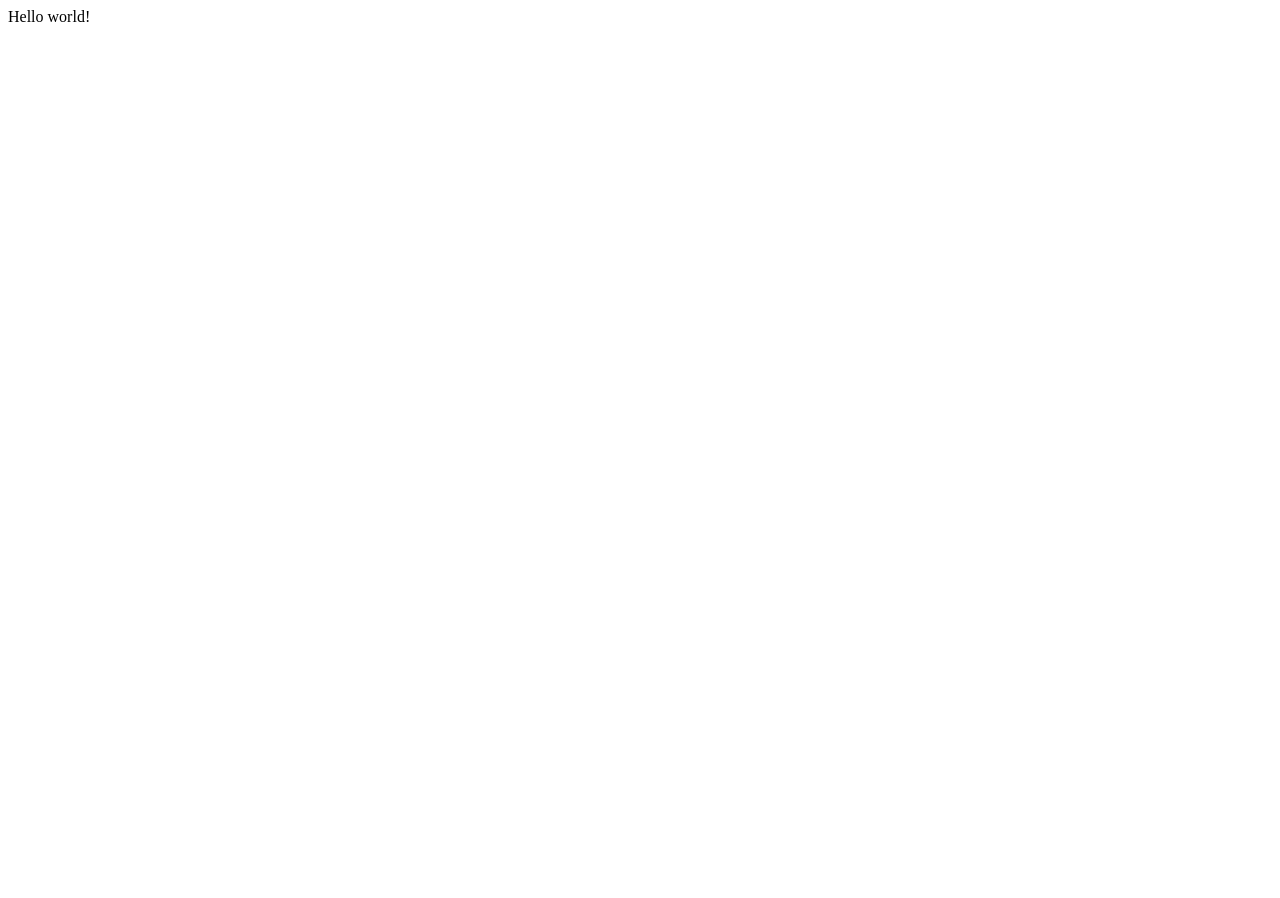
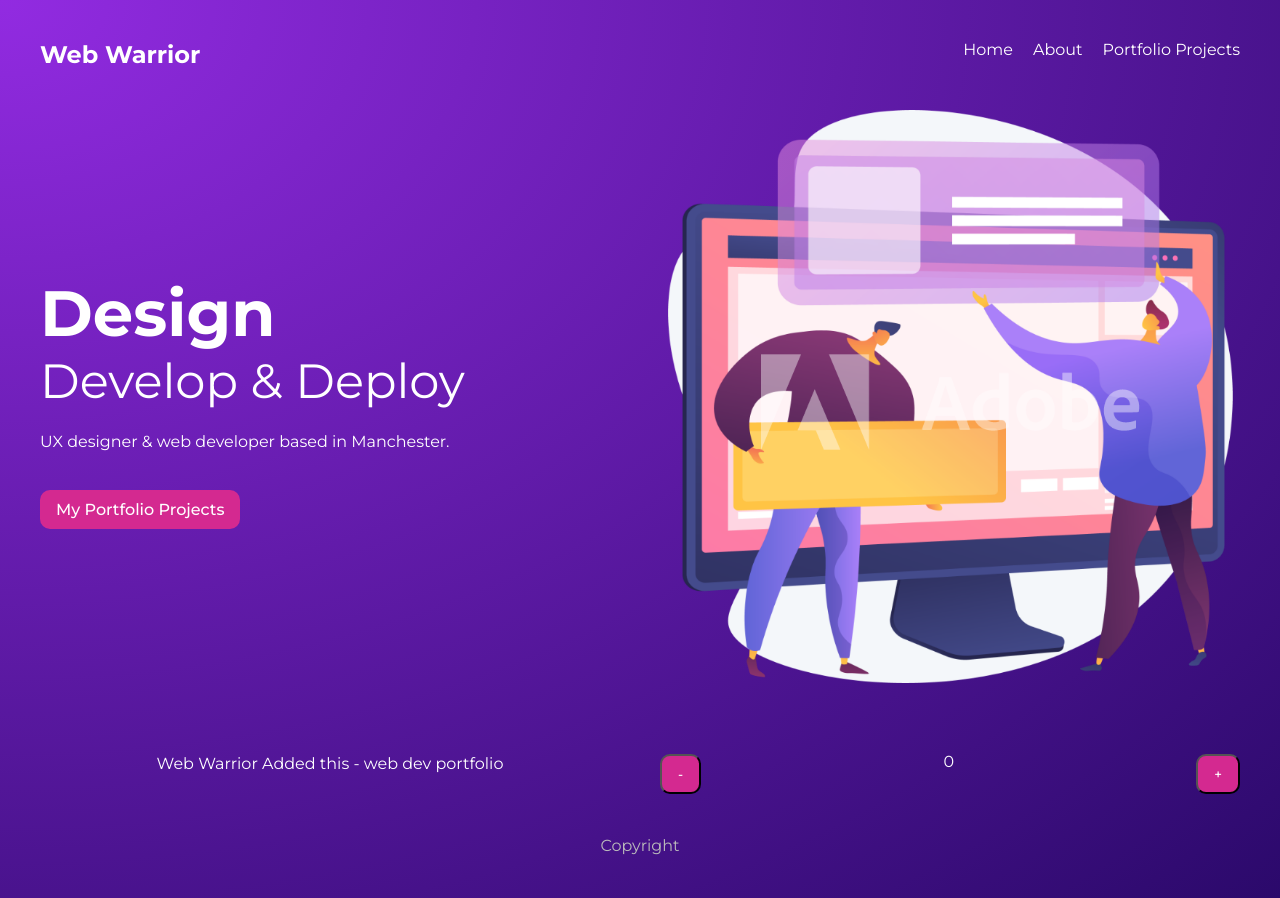
Before and after one commit to Boyan-nolimit/gatsby-starter-hello-world, a Gatsby site: page / in a window 1280 px wide. Before the commit the page ends 800 px from the top, so only its background shows below. Built offline with nearby package versions, Linux system fonts and the light colour scheme; Gatsby itself is replaced by a stand-in of ours.

Commit message:
Initial Commit

```diff
--- a/gatsby-config.js
+++ b/gatsby-config.js
@@ -8,5 +8,27 @@
  * @type {import('gatsby').GatsbyConfig}
  */
 module.exports = {
-  plugins: [],
+  plugins: [
+      'gatsby-transformer-remark',
+    {
+      resolve: `gatsby-source-filesystem`,
+      options: {
+        name: `notes`,
+        path: `${__dirname}/src/notes/`,
+      },
+    },
+    {
+      resolve: `gatsby-source-filesystem`,
+      options: {
+        name: `projects`,
+        path: `${__dirname}/src/projects/`,
+      },
+    },
+  ],
+  siteMetadata: {
+    title: 'Web Warrior',
+    description: 'web dev portfolio',
+    copyright: "some copyright info"
+  }
+
 }
--- a/package.json
+++ b/package.json
@@ -14,6 +14,8 @@
   },
   "dependencies": {
     "gatsby": "^5.0.0",
+    "gatsby-source-filesystem": "^5.1.0",
+    "gatsby-transformer-remark": "^6.1.0",
     "react": "^18.2.0",
     "react-dom": "^18.2.0"
   },
--- /dev/null
+++ b/src/components/Layout.js
@@ -0,0 +1,20 @@
+import React from 'react';
+import Navbar from "./Navbar";
+import '../styles/global.css'
+
+function Layout({children}) {
+    return (
+        <div className="layout">
+            <Navbar/>
+            <div className="content">
+                {children}
+            </div>
+
+            <footer>
+                <p>Copyright</p>
+            </footer>
+        </div>
+    );
+}
+
+export default Layout;
--- /dev/null
+++ b/src/components/Navbar.js
@@ -0,0 +1,29 @@
+import React from 'react'
+import { graphql, Link, useStaticQuery } from 'gatsby'
+import Layout from "./Layout";
+
+function Navbar() {
+    const data = useStaticQuery(graphql`
+    {
+      site {
+        siteMetadata {
+          title
+        }
+      }
+    }
+  `)
+    const { title } = data.site.siteMetadata
+
+    return (
+        <nav>
+            <h1> {title} </h1>
+            <div className="links">
+                <Link to="/">Home</Link>
+                <Link to="/about">About</Link>
+                <Link to="/projects">Portfolio Projects</Link>
+            </div>
+        </nav>
+    )
+}
+
+export default Navbar;
--- a/src/pages/index.js
+++ b/src/pages/index.js
@@ -1,5 +1,49 @@
-import * as React from "react"
+import React, {useEffect, useState} from "react"
+import {Link, graphql} from 'gatsby'
+import Layout from "../components/Layout"
+import {header, btn} from '../styles/home.module.css'
+// import Img from "gatsby-image"
 
-export default function Home() {
-  return <div>Hello world!</div>
+export default function Home({data}) {
+    console.log(data)
+    const {title, description} = data.site.siteMetadata
+    const [count, setCount] = useState(0);
+    const [text, setText] = useState('');
+    useEffect(() => {
+        setText(title + " Added this")
+    }, []);
+
+
+    return (
+        <Layout>
+            <section className={header}>
+                <div>
+                    <h2>Design</h2>
+                    <h3>Develop & Deploy</h3>
+                    <p>UX designer & web developer based in Manchester.</p>
+                    <Link className={btn} to="/projects">My Portfolio Projects</Link>
+                </div>
+                <img src={'/banner.png'} alt={'site banner'} style={{maxWidth: "100%"}}/>
+                <p>{text} - {description}</p>
+                <div style={{display: "flex", flexDirection: "row"}}>
+                    <button className={btn} onClick={() => setCount(count - 1)}>-</button>
+                    <p>{count}</p>
+                    <button className={btn} onClick={() => setCount(count + 1)}>+</button>
+                </div>
+                {/*<Img fluid={data.file.childImageSharp.fluid} />*/}
+            </section>
+        </Layout>
+    )
 }
+
+export const query = graphql`
+    query SiteInfo {
+      site {
+        siteMetadata {
+
+          description
+          title
+        }
+      }
+    }
+`
--- /dev/null
+++ b/src/styles/global.css
@@ -0,0 +1,49 @@
+@import url('https://fonts.googleapis.com/css2?family=Montserrat:wght@300;400;500;700&display=swap');
+
+* {
+    margin: 0;
+    padding: 0;
+    text-decoration: none;
+    font-family: "Montserrat", serif;
+    color: white;
+}
+html, body {
+    min-height: 100%;
+}
+body {
+    background: radial-gradient(at top left, rgba(146, 43, 225, 1) 0%, rgba(43, 9, 107, 1) 100%) no-repeat;
+}
+p {
+    margin: 16px auto;
+    line-height: 1.5em;
+}
+
+/* layout & nav */
+.layout {
+    max-width: 1200px;
+    margin: 0 auto;
+}
+nav {
+    display: grid;
+    grid-template-columns: 1fr 1fr;
+    margin: 40px auto;
+}
+nav .links {
+    display: inline-block;
+    text-align: right;
+}
+nav a {
+    display: inline-block;
+    margin-left: 20px;
+    font-weight: 400;
+    padding-bottom: 8px;
+    border-bottom: 3px solid transparent;
+}
+nav a:hover {
+    border-color: white;
+}
+footer p{
+    text-align: center;
+    color: #bbb;
+    margin: 40px auto;
+}
--- /dev/null
+++ b/src/styles/home.module.css
@@ -0,0 +1,22 @@
+.header {
+    display: grid;
+    grid-template-columns: 1fr 1fr;
+    grid-gap: 40px;
+    align-items: center;
+}
+.header h2 {
+    font-size: 4em;
+}
+.header h3 {
+    font-size: 3em;
+    font-weight: 400;
+    margin-bottom: 20px;
+}
+.btn {
+    display: inline-block;
+    background: #D42990;
+    padding: 10px 16px;
+    border-radius: 10px;
+    margin-top: 20px;
+    font-weight: 500;
+}
```
Also changed, not shown: src/pages/about.js (added, +16 -0 lines), src/pages/projects/index.js (added, +47 -0 lines), src/projects/dojo.md (added, +12 -0 lines), src/projects/real-kitchen-food.md (added, +12 -0 lines), src/projects/retro-gaming-zone.md (added, +12 -0 lines), src/projects/skateboards2go.md (added, +12 -0 lines), src/projects/the-drum-stop.md (added, +12 -0 lines), src/styles/projects.module.css (added, +26 -0 lines), src/notes/bar.txt (added), src/notes/foo.txt (added), static/banner.png (added), 1 other file.
